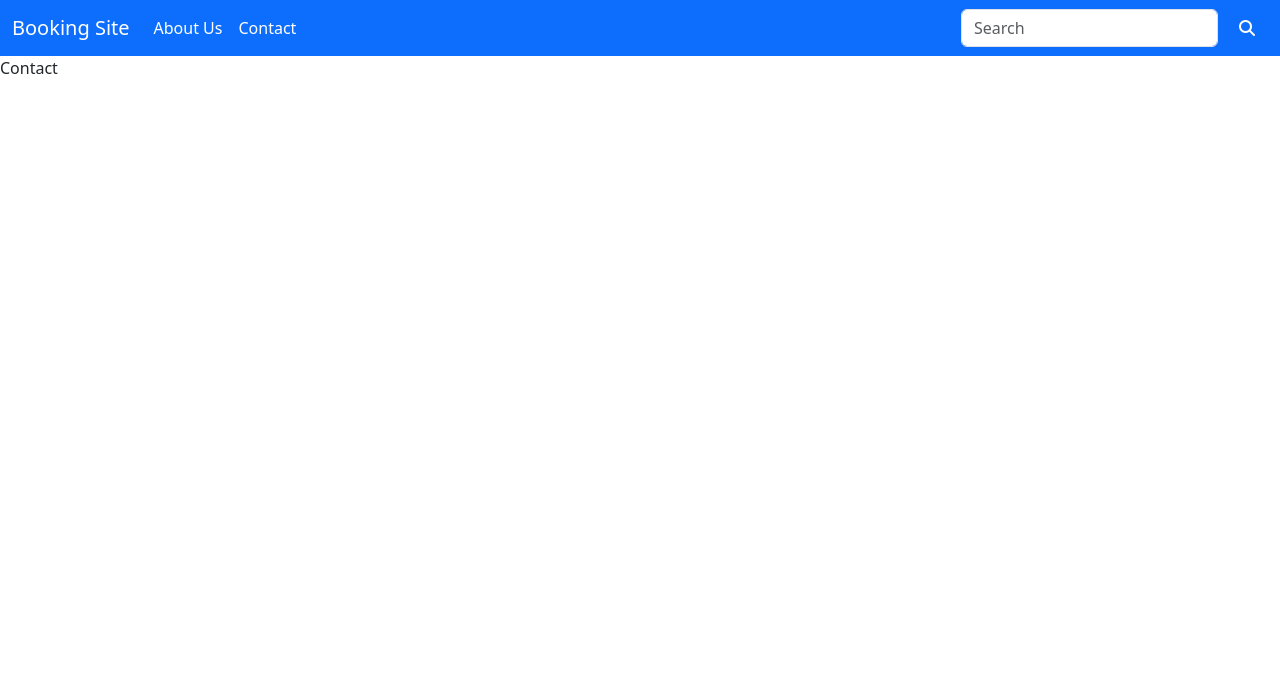
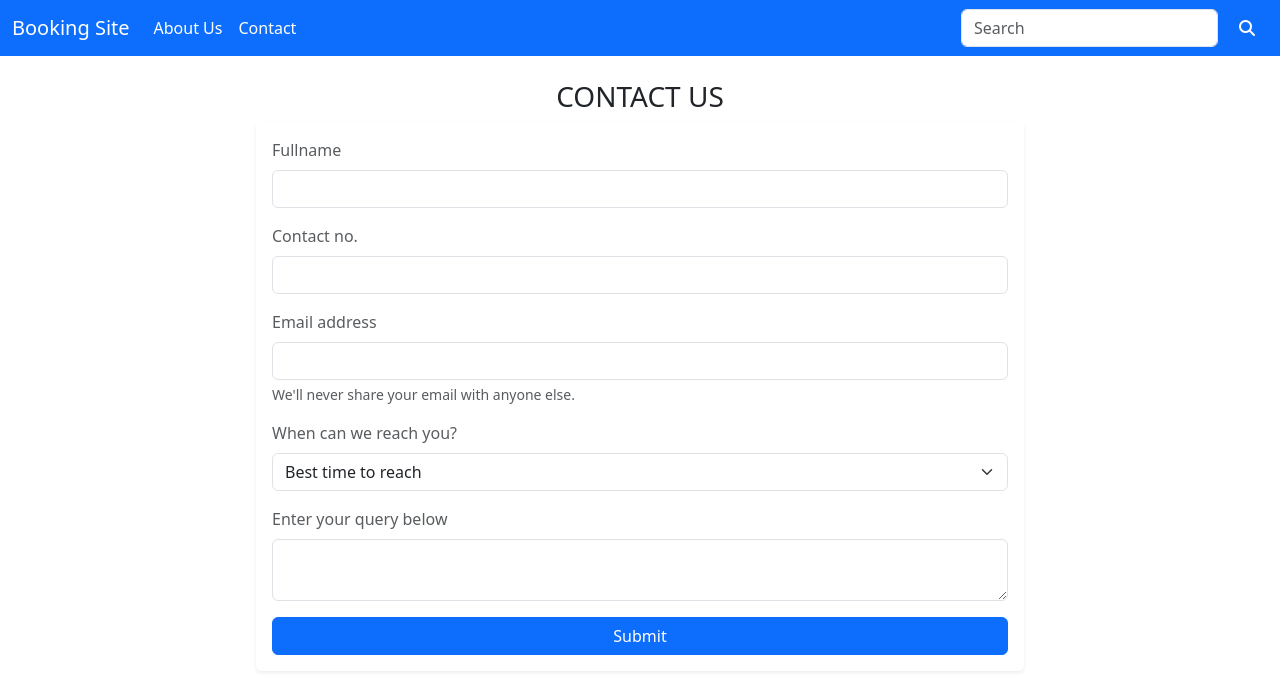
Before and after one commit to martin-creator/react_restapi, a React (Vite) app: page /contact in a window 1280 px wide. Shown: the top 694 px of the page. Built offline with nearby package versions, Linux system fonts and the light colour scheme.

Commit message:
Added contact page

```diff
--- /dev/null
+++ b/src/screens/Contact.css
@@ -0,0 +1,10 @@
+.contact-form-container{
+    width: 60vw;
+}
+
+/*Until the screen size is reached 768px keep applying below styling*/
+@media(max-width: 768px){
+    .contact-form-container{
+        width: 88vw;
+    }
+}
--- a/src/screens/Contact.jsx
+++ b/src/screens/Contact.jsx
@@ -1,9 +1,46 @@
 import React from 'react'
+import './Contact.css'
 
 function Contact() {
-  return (
-    <div>Contact</div>
-  )
+    return (
+        <div className='container'>
+            <h3 className='text-center text-uppercase pt-4'>Contact us</h3>
+            <div className='mx-auto contact-form-container text-muted shadow-sm rounded p-3 lh-2'>
+                <form>
+                    <div className="mb-3">
+                        <label htmlFor="name" className="form-label">Fullname</label>
+                        <input type="text" className="form-control" id="name" required />
+                    </div>
+                    <div className="mb-3">
+                        <label htmlFor="phone" className="form-label">Contact no.</label>
+                        <input type="text" className="form-control" id="phone" />
+                    </div>
+                    <div className="mb-3">
+                        <label htmlFor="email" className="form-label">Email address</label>
+                        <input type="email" className="form-control" id="email" required />
+                        <div id="emailHelp" className="form-text">We'll never share your email with anyone else.</div>
+                    </div>
+                    <div className="mb-3">
+                        <label htmlFor="timing" className="form-label">When can we reach you?</label>
+                        <select className="form-select" id="timing">
+                            <option defaultValue="">Best time to reach</option>
+                            <option value="M">Morning</option>
+                            <option value="A">Afternoon</option>
+                            <option value="E">Evening</option>
+                        </select>
+                    </div>
+                    <div className="mb-3">
+                        <label htmlFor="query" className="form-label">Enter your query below</label>
+                        <textarea className="form-control" id="query" required></textarea>
+                    </div>
+                    <div className='d-grid'>
+                        <button type="submit" className="btn btn-primary">Submit</button>
+                    </div>
+
+                </form>
+            </div>
+        </div>
+    )
 }
 
 export default Contact
```
